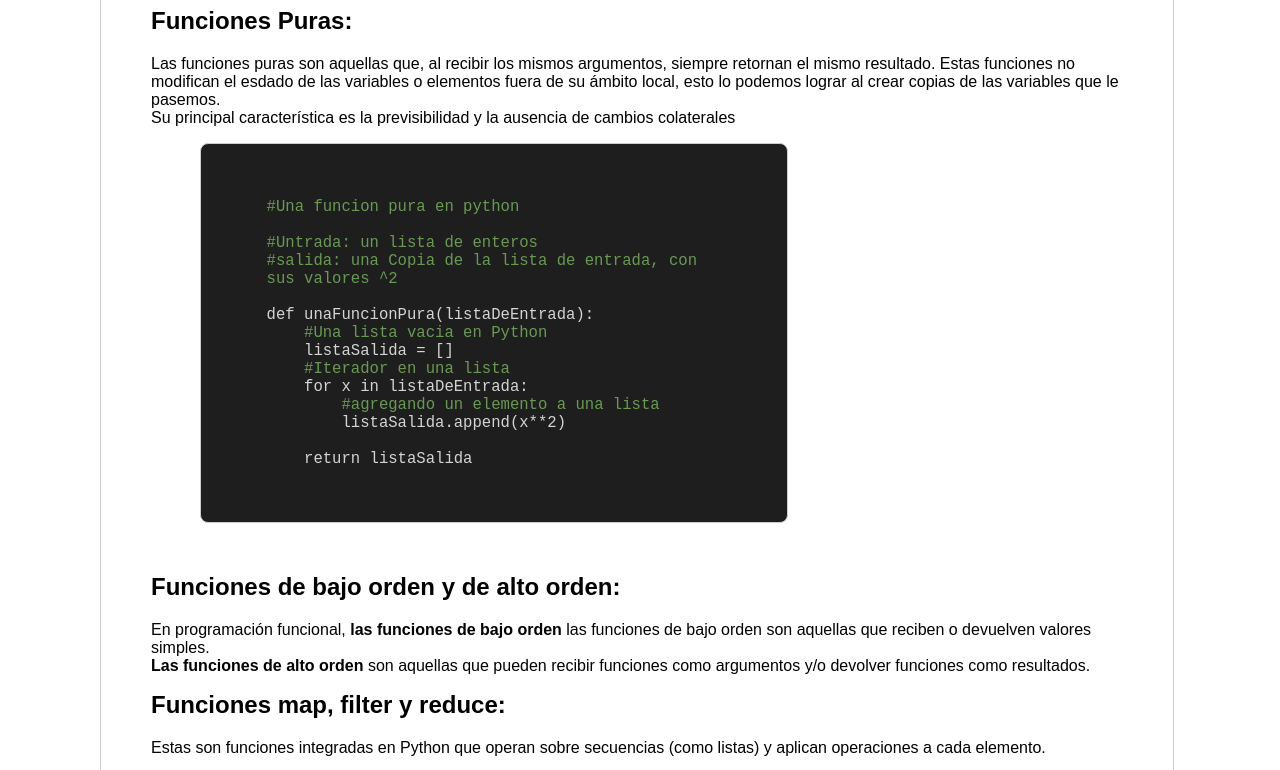
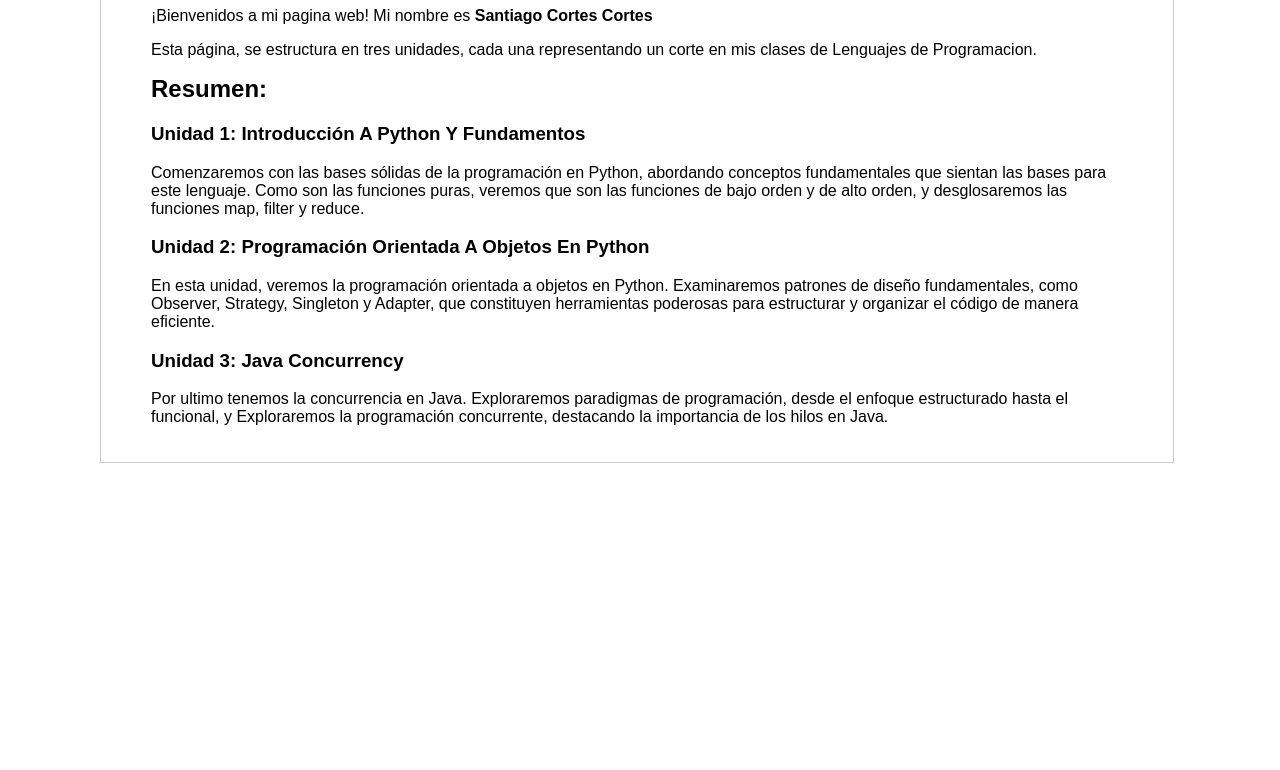
Before and after one commit to SantiagoCortesUSC/LeguajeProgramaci-n, a plain HTML site: page Index.html in a window 1280 px wide. Shown: the part 214-984 px from the top of the page. After the commit the page ends 800 px from the top, so only its background shows below. Drawn offline with Linux system fonts and the light colour scheme.

Commit message:
Cambio final

```diff
--- a/Index.html
+++ b/Index.html
@@ -10,6 +10,7 @@
 <body>
     <div class="encabezado">
         <nav class="navegacion" id="navegacion">
+            <button onclick="cambiarContenido('introducción', this)">Introducción </button>
             <button onclick="cambiarContenido('contenido1', this)">UNIDAD 1 </button>
             <button onclick="cambiarContenido('contenido2', this)">UNIDAD 2 </button>
             <button onclick="cambiarContenido('contenido3', this)">UNIDAD 3 </button>
@@ -18,8 +19,33 @@
 
     <main id="mainContent">
 
+
+        <div class="contenido" id="introducción"  style="display:block;">
+            <h1>Introducción</h1>
+            <p>
+                ¡Bienvenidos a mi pagina web! Mi nombre es <Strong>Santiago Cortes Cortes</Strong>
+            </p>
+            <p>
+                Esta página, se estructura en tres unidades, cada una representando un corte en mis clases de Lenguajes de Programacion.
+            </p>
+
+            <h2>Resumen:</h2>
+            <p>
+            <h3>Unidad 1: Introducción A Python Y Fundamentos</h3>
+            Comenzaremos con las bases sólidas de la programación en Python, abordando conceptos fundamentales que sientan las bases para este lenguaje.
+            Como son las funciones puras, veremos que son las funciones de bajo orden y de alto orden, y desglosaremos las funciones map, filter y reduce.
+
+            <h3>Unidad 2: Programación Orientada A Objetos En Python</h3>
+            En esta unidad, veremos la programación orientada a objetos en Python. Examinaremos patrones de diseño fundamentales, como Observer, Strategy, Singleton y Adapter,
+            que constituyen herramientas poderosas para estructurar y organizar el código de manera eficiente.
+
+            <h3>Unidad 3: Java Concurrency</h3>
+            Por ultimo tenemos la concurrencia en Java. Exploraremos paradigmas de programación, desde el enfoque estructurado hasta el funcional,
+            y Exploraremos la programación concurrente, destacando la importancia de los hilos en Java.
+            </p>
+        </div>
         <!-- Contenido del corte 1 -->
-        <div class="contenido" id="contenido1"  style="display:block;">
+        <div class="contenido" id="contenido1"  style="display:none;">
 
             <h1>Introducción A Python Y Fundamentos</h1>
             <h2>Funciones Puras:</h2>
```
